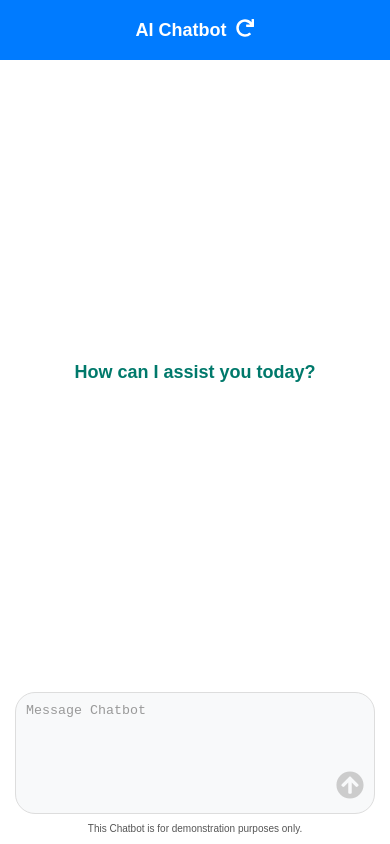
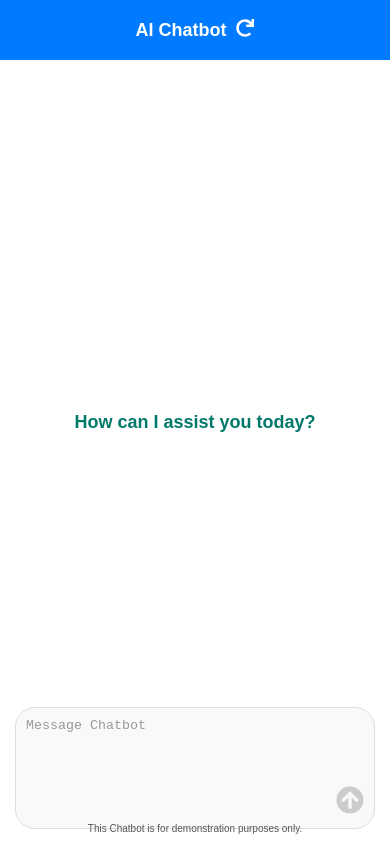
Before and after one commit to jomadlcrz/Chatbot_Vite_React, a React (Vite) app: page / in a window 390 px wide. Built offline with nearby package versions, Linux system fonts and the light colour scheme.

Commit message:
Improve responsive

```diff
--- a/src/App.css
+++ b/src/App.css
@@ -48,20 +48,21 @@
   background-color: #0056b3;
 }
 
-/* Fixed Header */
+/* Ensure header is always fixed and does not move */
 .header {
-  display: flex;
-  align-items: center;
-  justify-content: center;
-  padding: 15px;
-  background: #007bff;
-  color: white;
   position: fixed;
   top: 0;
   left: 0;
   right: 0;
+  height: 60px;
+  background: #007bff;
+  color: white;
+  display: flex;
+  align-items: center;
+  justify-content: center;
+  font-size: 20px;
+  font-weight: bold;
   z-index: 1000;
-  height: 60px; /* Fixed height for the header */
 }
 
 .header .name {
@@ -69,17 +70,15 @@
   font-weight: bold;
 }
 
-/* Fixed Input Area */
+/* Ensure input area is fixed at the bottom */
 .input-area {
   position: fixed;
   bottom: 0;
   left: 0;
   right: 0;
+  background: white;
+  padding: 15px;
   z-index: 1000;
-  background: #fff;
-  padding-left: 15px;
-  padding-right: 15px;
-  margin-bottom: 30px;
 }
 
 .input-wrapper {
@@ -215,18 +214,22 @@
   margin-right: auto;
 }
 
+/* Ensure welcome message stays centered properly */
 .welcome-message {
   color: #00796b;
-  border-radius: 8px;
-  padding: 20px;
+  font-size: 22px;
+  text-align: center;
   font-weight: bold;
-  font-size: 26px;
-  text-align: center;
-  white-space: pre-wrap;
   display: flex;
+  justify-content: center;
   align-items: center;
-  justify-content: center;
+  flex: 1;
   height: 100%;
+  width: 100%;
+  position: absolute;
+  top: 50%;
+  left: 50%;
+  transform: translate(-50%, -50%);
 }
 
 footer {
```
